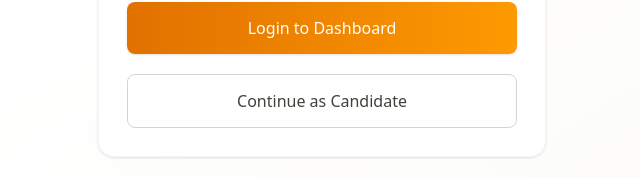
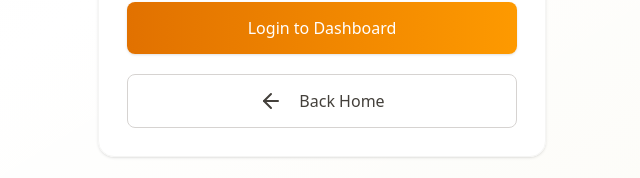
Before and after one commit to Linda-Mensah/hire-link, a React (Vite) app: page /admin-login in a window 1280 px wide. Shown: the part 539-717 px from the top of the page, without its empty margins (318-958 px from the left). Built offline with nearby package versions, Linux system fonts and the light colour scheme.

Commit message:
change continue as candidate btn in admin login

```diff
--- a/index.html
+++ b/index.html
@@ -2,7 +2,7 @@
 <html lang="en">
   <head>
     <meta charset="UTF-8" />
-    <link rel="icon" type="image/svg+xml" href="/images/hirelink.logo" />
+    <link rel="icon" type="image/svg+xml" href="/images/hirelink-logo.png" />
     <meta name="viewport" content="width=device-width, initial-scale=1.0" />
     <title>Hire Link</title>
   </head>
--- a/src/components/pages/AdminLoginPage.tsx
+++ b/src/components/pages/AdminLoginPage.tsx
@@ -2,6 +2,7 @@ import React, { useState } from "react";
 import { useNavigate } from "react-router-dom";
 import { useAuth } from "../../hooks/useAuth";
 import { toast } from "react-toastify";
+import { ArrowLeft } from "lucide-react";
 // import { mockAdmins } from "../../constants/mockAdmins";
 
 const AdminLoginPage: React.FC = () => {
@@ -113,7 +114,7 @@ const AdminLoginPage: React.FC = () => {
 
           <button
             type="submit"
-            className={`w-full p-3.5 rounded-lg font-medium transition-all duration-200 ${
+            className={`w-full p-3.5 rounded-lg font-medium  cursor-pointer transition-all duration-200 ${
               loading
                 ? "bg-linear-to-r from-amber-300 to-amber-300 cursor-not-allowed"
                 : "bg-linear-to-r from-amber-600 to-amber-500 hover:from-amber-700 hover:to-amber-600 shadow-sm hover:shadow"
@@ -132,10 +133,12 @@ const AdminLoginPage: React.FC = () => {
 
           <button
             type="button"
-            className="w-full p-3.5 rounded-lg border border-stone-300 text-stone-700 font-medium hover:bg-stone-50 hover:border-stone-400 transition-all duration-200"
+            className="w-full p-3.5 flex  gap-4 items-center justify-center cursor-pointer rounded-lg border border-stone-300 text-stone-700 font-medium hover:bg-stone-50 hover:border-stone-400 transition-all duration-200"
             onClick={() => navigate("/")}
           >
-            Continue as Candidate
+            {" "}
+            <ArrowLeft />
+            Back Home
           </button>
         </form>
       </div>
```
